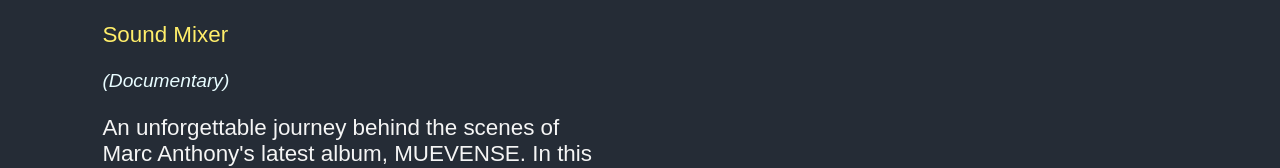
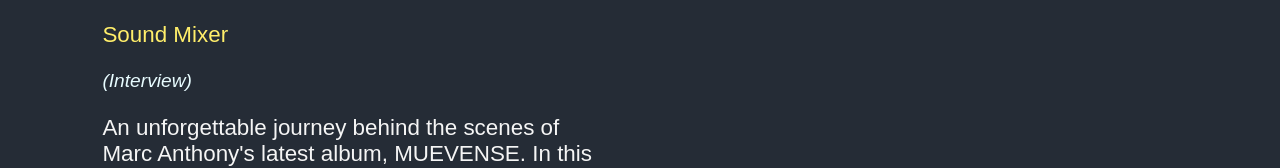
Before and after one commit to emiliopolo/sound, a React (Create React App) app: page / in a window 1280 px wide. Shown: the part 7076-7244 px from the top of the page. Built offline with nearby package versions, Linux system fonts and the light colour scheme.

Commit message:
Fix Marc Anthony genre: Documentary -> Interview

```diff
--- a/src/Data/data.js
+++ b/src/Data/data.js
@@ -158,7 +158,7 @@
         "id": 17,
         "img":"https://img.youtube.com/vi/dPR0XlMd1Us/hqdefault.jpg",
         "title":"Marc Anthony's Muevense: Creative Conversations with Lin-Manuel Miranda",
-        "genre":"(Documentary)",
+        "genre":"(Interview)",
         "video":"https://www.youtube.com/embed/dPR0XlMd1Us",
         "role":"Sound Mixer",
         "description":"An unforgettable journey behind the scenes of Marc Anthony's latest album, MUEVENSE. In this special documentary, Marc Anthony sits down with Lin-Manuel Miranda for an honest and intimate conversation about his creative process, the evolution of his stage personas, and the magic of making music. Step into the studio and see how MUEVENSE came to life — celebrating the passion and artistry that drive Marc Anthony every day. This is more than an album — it's a piece of his soul."
```
